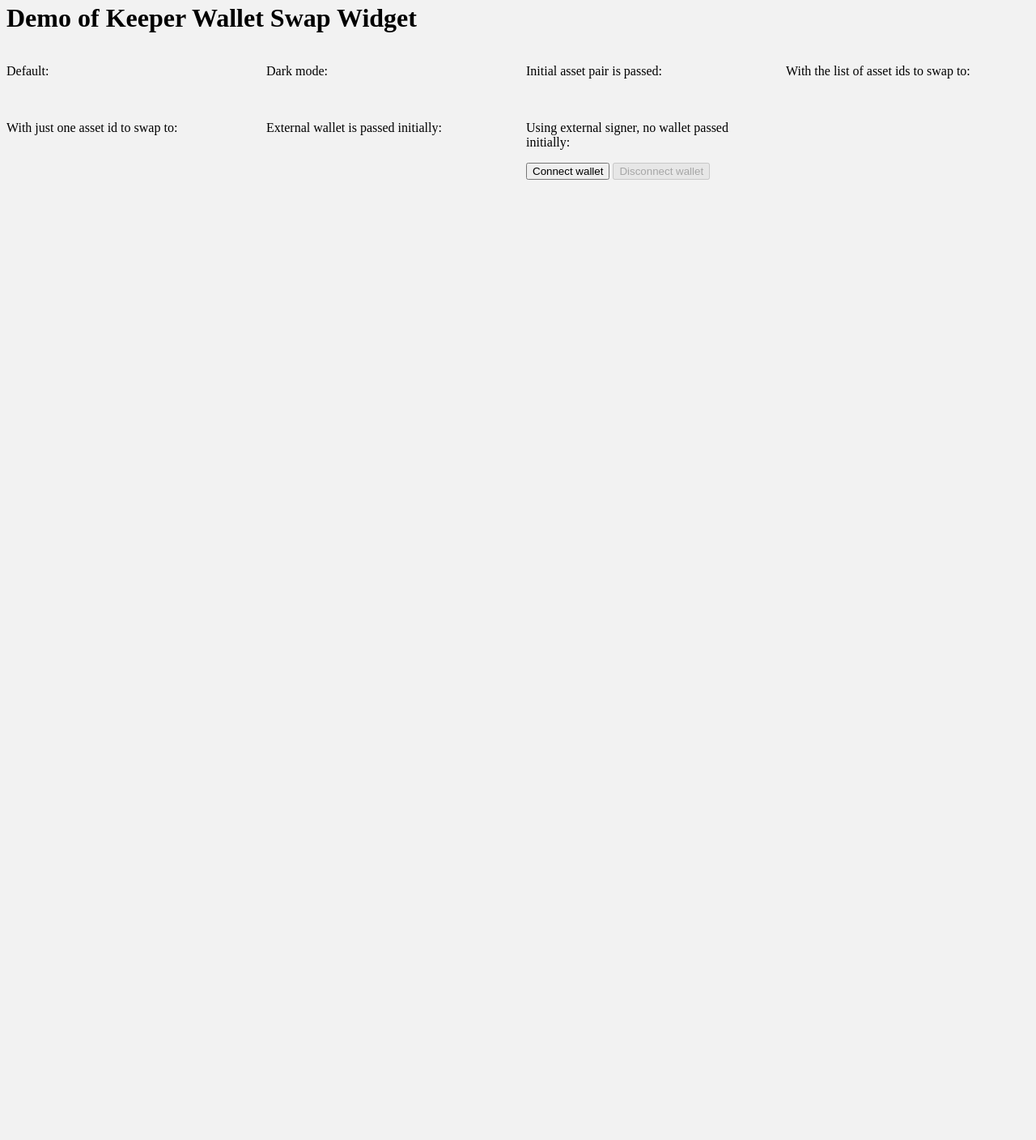
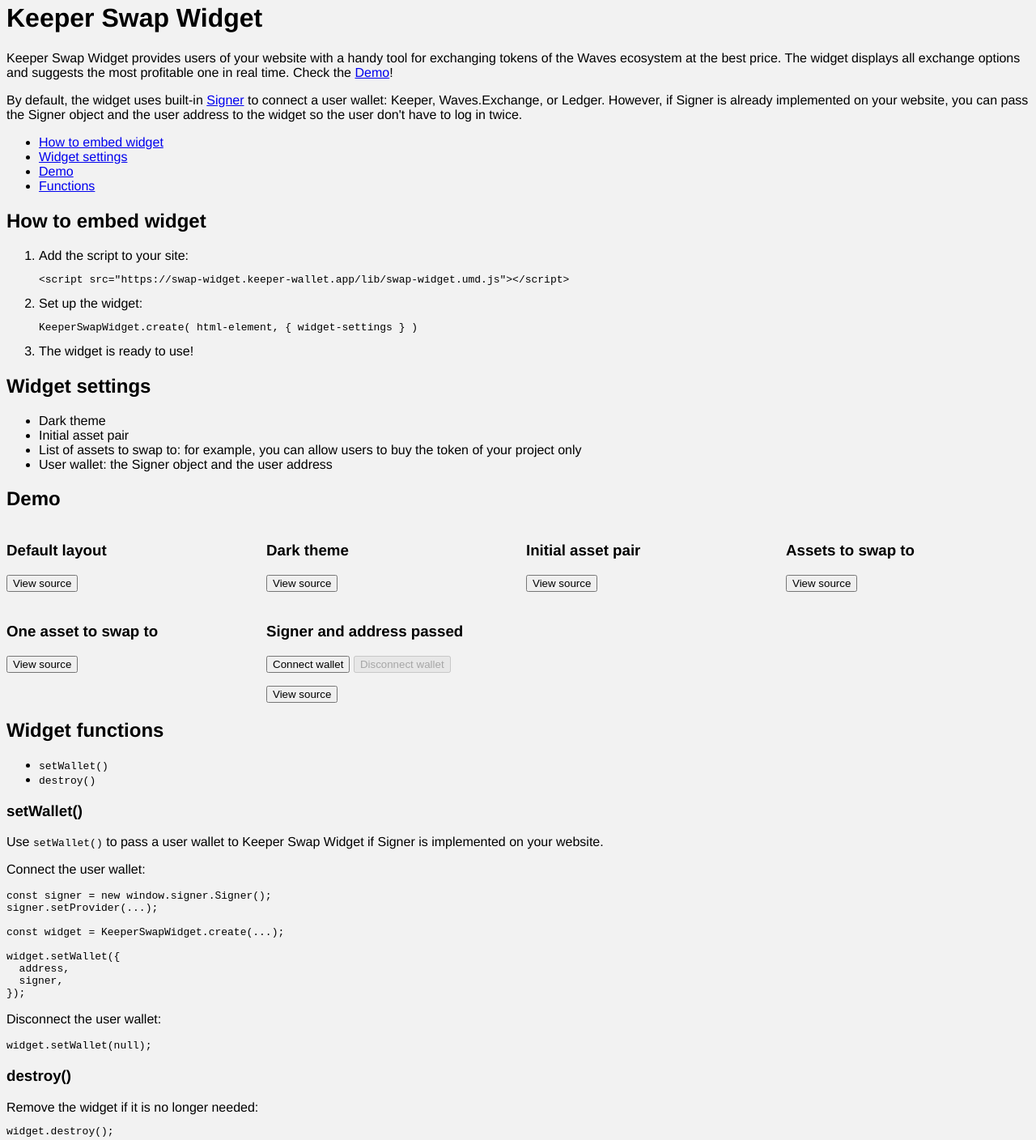
Before and after one commit to Keeper-Wallet/swap-widget-example, a plain HTML site: page index.html in a window 1280 px wide. Shown: the part 17-1425 px from the top of the page at 81% size. Before the commit the page ends 800 px from the top, so only its background shows below. Drawn offline with Linux system fonts and the light colour scheme; a script that the page names is missing.

Commit message:
add docs

```diff
--- a/index.html
+++ b/index.html
@@ -3,11 +3,12 @@
   <head>
     <meta charset="utf-8" />
     <meta name="viewport" content="width=device-width, initial-scale=1" />
-    <title>Swap widget demo</title>
+    <title>Keeper Swap Widget</title>
 
     <style>
       body {
         background: #f2f2f2;
+        font-family: Helvetica;
       }
 
       .examples {
@@ -18,13 +19,53 @@
     </style>
 
     <script src="https://swap-widget.keeper-wallet.app/lib/swap-widget.umd.js"></script>
-  </head>
+
+<script>
+      function viewSource(elem, code) {
+        document.getElementById(elem).innerHTML = '<textarea rows="12" style="width:100%">' + code + '</textarea>'
+      };
+    </script>
+
+</head>
   <body>
-    <h1>Demo of Keeper Wallet Swap Widget</h1>
+    <h1>Keeper Swap Widget</h1>
+
+    <p>Keeper Swap Widget provides users of your website with a handy tool for exchanging tokens of the Waves ecosystem at the best price. The widget displays all exchange options and suggests the most profitable one in real time. Check the <a href="#demo">Demo</a>!</p>
+
+    <p>By default, the widget uses built-in <a href="https://docs.waves.tech/en/building-apps/waves-api-and-sdk/client-libraries/signer">Signer</a> to connect a user wallet: Keeper, Waves.Exchange, or Ledger. However, if Signer is already implemented on your website, you can pass the Signer object and the user address to the widget so the user don't have to log in twice.</p>
+
+    <ul>
+      <li><a href="#get-started">How to embed widget</a></li>
+      <li><a href="#settings">Widget settings</a></li>
+      <li><a href="#demo">Demo</a></li>
+      <li><a href="#functions">Functions</a></li>
+    </ul>
+
+    <h2 id="get-started">How to embed widget</h2>
+
+    <ol>
+      <li>Add the script to your site:
+        <code><pre>&lt;script src="https://swap-widget.keeper-wallet.app/lib/swap-widget.umd.js"&gt;&lt;/script&gt;</pre></code>
+      </li>
+      <li>Set up the widget:
+        <code><pre>KeeperSwapWidget.create( html-element, { widget-settings } )</pre></code>
+      </li>
+      <li>The widget is ready to use!</li>
+    </ol>
+
+    <h2 id="settings">Widget settings</h2>
+    <ul>
+      <li>Dark theme</li>
+      <li>Initial asset pair</li>
+      <li>List of assets to swap to: for example, you can allow users to buy the token of your project only</li>
+      <li>User wallet: the Signer object and the user address</li>
+    </ul>
+
+    <h2 id="demo">Demo</h2>
 
     <div class="examples">
       <div>
-        <p>Default:</p>
+        <h3>Default layout</h3>
 
         <div id="swap-widget-default"></div>
 
@@ -33,10 +74,15 @@
             document.getElementById('swap-widget-default')
           );
         </script>
+
+        <form><input type="button" value="View source" onClick="viewSource('source-default','KeeperSwapWidget\.create\(\n\ \ document\.getElementById\(\'\.\.\.\'\)\n\);')" ></form>
+
+        <div id="source-default"></div>
+
       </div>
 
       <div>
-        <p>Dark mode:</p>
+        <h3>Dark theme</h3>
 
         <div id="swap-widget-dark"></div>
 
@@ -45,10 +91,15 @@
             theme: 'dark',
           });
         </script>
+
+       <form><input type="button" value="View source" onClick="viewSource('source-dark','KeeperSwapWidget\.create\(\n\ \ document\.getElementById\(\'\.\.\.\'\),\n\ \ \{\n\ \ \ \ theme\: \'dark\'\,\n\ \ \}\n\);')" ></form>
+
+       <div id="source-dark"></div>
+
       </div>
 
       <div>
-        <p>Initial asset pair is passed:</p>
+        <h3>Initial asset pair</h3>
 
         <div id="swap-widget-with-initial-pair"></div>
 
@@ -62,10 +113,15 @@
             }
           );
         </script>
+
+        <form><input type="button" value="View source" onClick="viewSource('source-initial-pair','KeeperSwapWidget\.create\(\n\ \ document\.getElementById\(\'\.\.\.\'\),\n\ \ \{\n\ \ \ \ initialFromAssetId\: \'...\'\,\n\ \ \ \ initialToAssetId\: \'...\'\,\n\ \ \}\n\);')" ></form>
+
+        <div id="source-initial-pair"></div>
+
       </div>
 
       <div>
-        <p>With the list of asset ids to swap to:</p>
+        <h3>Assets to swap to</h3>
 
         <div id="swap-widget-with-to-asset-ids"></div>
 
@@ -81,10 +137,15 @@
             }
           );
         </script>
+
+        <form><input type="button" value="View source" onClick="viewSource('source-to-assets','KeeperSwapWidget\.create\(\n\ \ document\.getElementById\(\'\.\.\.\'\),\n\ \ \{\n\ \ \ \ toAssetIds\: \[\'...\'\, ...\],\n\ \ \}\n\);')" ></form>
+
+        <div id="source-to-assets"></div>
+
       </div>
 
       <div>
-        <p>With just one asset id to swap to:</p>
+        <h3>One asset to swap to</h3>
 
         <div id="swap-widget-with-one-to-asset-id"></div>
 
@@ -96,37 +157,18 @@
             }
           );
         </script>
+
+        <form><input type="button" value="View source" onClick="viewSource('source-to-one-asset','KeeperSwapWidget\.create\(\n\ \ document\.getElementById\(\'\.\.\.\'\),\n\ \ \{\n\ \ \ \ toAssetIds\: \[\'...\'\],\n\ \ \}\n\);')" ></form>
+
+        <div id="source-to-one-asset"></div>
+
       </div>
 
       <div>
-        <p>External wallet is passed initially:</p>
-
-        <div id="swap-widget-external-signer"></div>
+        <h3>Signer and address passed</h3>
 
         <script src="https://unpkg.com/@waves/signer@1.0.10/dist/signer.min.js"></script>
         <script src="https://unpkg.com/@waves/provider-keeper@0.2.5/dist/provider-keeper.js"></script>
-
-        <script>
-          (() => {
-            const signer = new window.signer.Signer();
-            signer.setProvider(new window.providerKeeper.ProviderKeeper());
-
-            KeeperSwapWidget.create(
-              document.getElementById('swap-widget-external-signer'),
-              {
-                useInternalSigner: false,
-                wallet: {
-                  address: '3PNApGpeE3GNS2CG4AtnvvtAbR2YntioEky',
-                  signer,
-                },
-              }
-            );
-          })();
-        </script>
-      </div>
-
-      <div>
-        <p>Using external signer, no wallet passed initially:</p>
 
         <p>
           <button id="connect-wallet-button" type="button">
@@ -140,11 +182,12 @@
 
         <div id="swap-widget-with-no-internal-signer"></div>
 
-        <script src="https://unpkg.com/@waves/signer@1.0.10/dist/signer.min.js"></script>
-        <script src="https://unpkg.com/@waves/provider-keeper@0.2.5/dist/provider-keeper.js"></script>
-
         <script>
           (() => {
+
+            const signer = new window.signer.Signer();
+            signer.setProvider(new window.providerKeeper.ProviderKeeper());
+
             const widget = KeeperSwapWidget.create(
               document.getElementById('swap-widget-with-no-internal-signer'),
               {
@@ -166,11 +209,10 @@
                 connectWalletButton.disabled = true;
                 disconnectWalletButton.disabled = false;
 
-                const signer = new window.signer.Signer();
-                signer.setProvider(new window.providerKeeper.ProviderKeeper());
+                const user = signer.login();
 
                 widget.setWallet({
-                  address: '3PCj4z3TZ1jqZ7A9zYBoSbHnvRqFq2uy89r',
+                  address: user.address,
                   signer,
                 });
               },
@@ -189,7 +231,45 @@
             );
           })();
         </script>
+
+        <form><input type="button" value="View source" onClick="viewSource('source-external-signer','const signer = new window\.signer\.Signer\(\);\nsigner\.setProvider\(new window\.providerKeeper\.ProviderKeeper\(\)\)\;\n\nKeeperSwapWidget\.create\(\n\ \ document\.getElementById\(\'\.\.\.\'\),\n\ \ \{\n\ \ \ \ useInternalSigner\: false\,\n\ \ \ \ wallet\: \{\n\ \ \ \ \ \ \ address\: \'3P...\'\,\n\ \ \ \ \ \ \ signer\,\n\ \ \ \ \}\,\n\ \ \}\n\);')" ></form>
+
+        <div id="source-external-signer"></div>
+
       </div>
     </div>
+
+    <h2 id="functions">Widget functions</h2>
+    <ul>
+      <li><tt>setWallet()</tt></li>
+      <li><tt>destroy()</tt></li>
+    </ul>
+
+    <h3 id="functions">setWallet()</h3>
+
+    <p>Use <tt>setWallet()</tt> to pass a user wallet to Keeper Swap Widget if Signer is implemented on your website.</p>
+
+    <p>Connect the user wallet:</p>
+
+    <pre><code>const signer = new window.signer.Signer();
+signer.setProvider(...);
+
+const widget = KeeperSwapWidget.create(...);
+
+widget.setWallet({
+  address,
+  signer,
+});</code></pre>
+
+    <p>Disconnect the user wallet:</p>
+
+    <pre><code>widget.setWallet(null);</code></pre>
+
+    <h3 id="functions">destroy()</h3>
+
+    Remove the widget if it is no longer needed:
+
+    <pre><code>widget.destroy();</code></pre>
+
   </body>
 </html>
```
